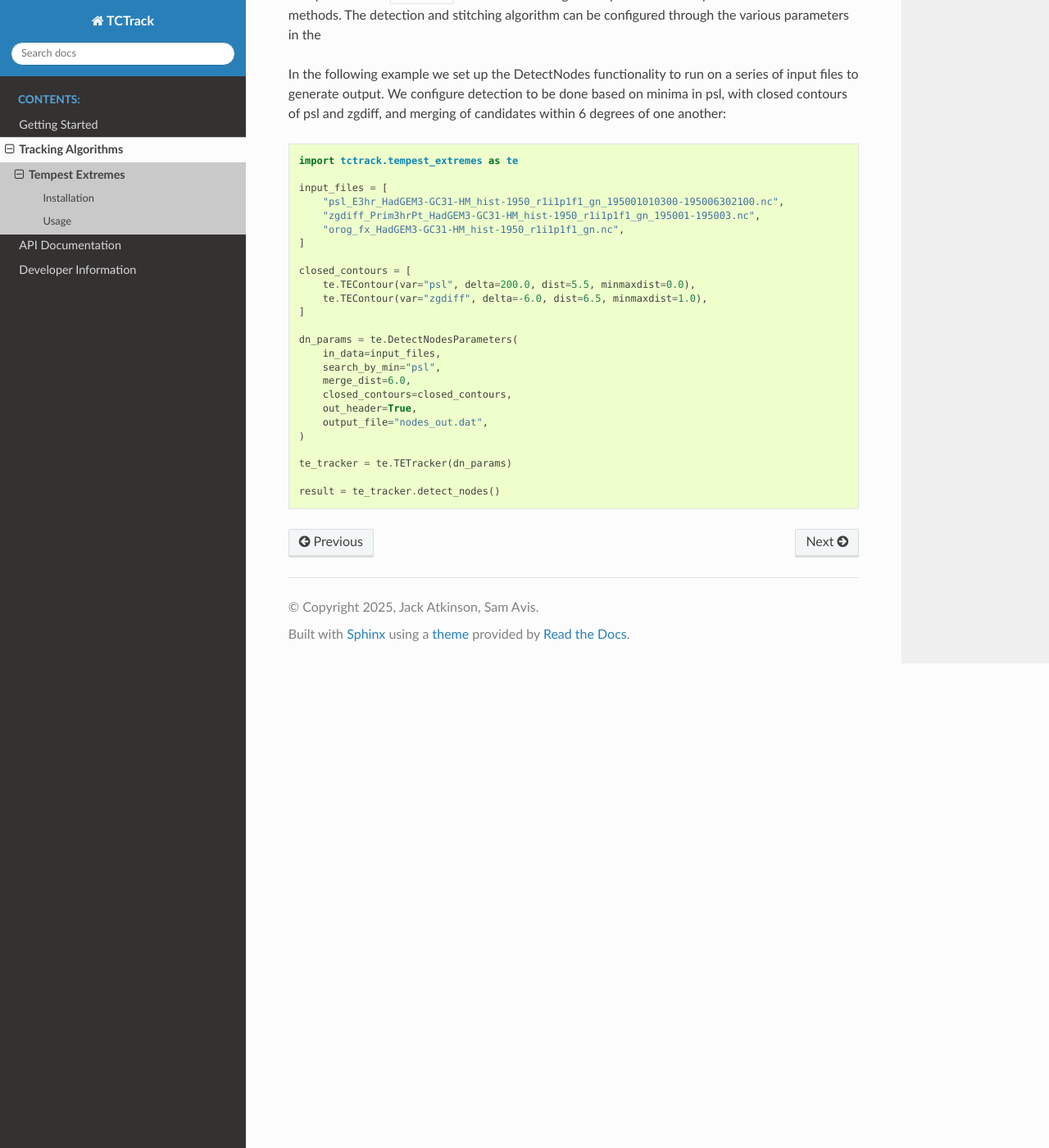
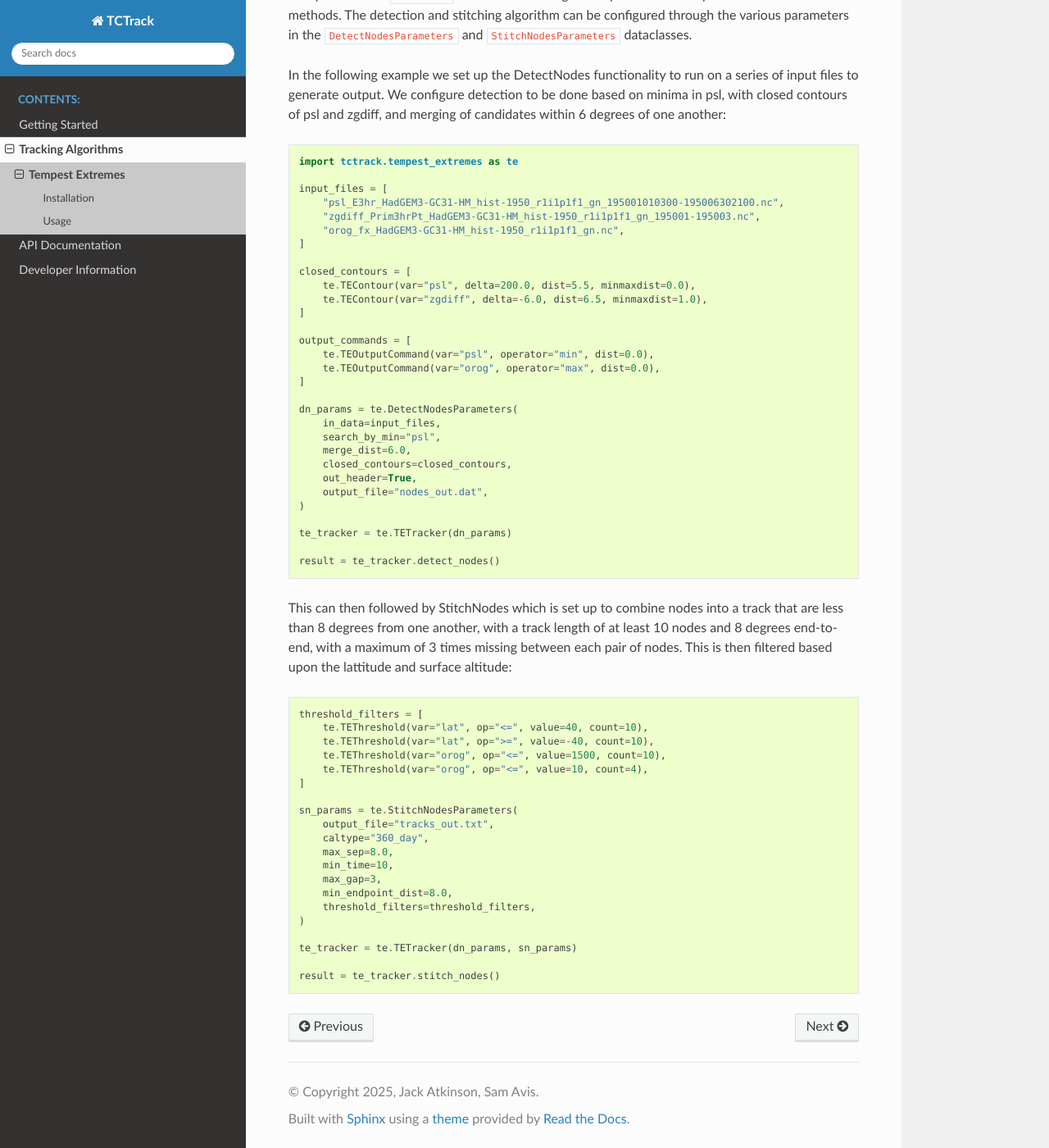
Before and after one commit to Cambridge-ICCS/TCTrack, a Sphinx documentation site: the page built from docs/tracking-algorithms/tempest_extremes.rst, in a window 1280 px wide and 1400 px high, scrolled down 1164 px. Shown: the whole window at 82% size. Built offline with Sphinx 7.4.7 and the Read the Docs theme 3.1.0, drawn with Linux system fonts in a browser that asks for light colours.

Commit message:
Add stitch_nodes to documentation

````diff
--- a/docs/developer/index.rst
+++ b/docs/developer/index.rst
@@ -49,6 +49,7 @@ When reporting a bug, please include the following:
 
       ```python
       import tctrack
+
       x = 1 + 2
       ...
       ```
--- a/docs/tracking-algorithms/tempest_extremes.rst
+++ b/docs/tracking-algorithms/tempest_extremes.rst
@@ -59,7 +59,7 @@ Usage of Tempest Extremes in TCTrack is done through the ``tempest_extremes`` mo
 This provides the ``TETracker`` class that stores algorithm parameters and provides access
 to the methods.
 The detection and stitching algorithm can be configured through the various parameters
-in the
+in the ``DetectNodesParameters`` and ``StitchNodesParameters`` dataclasses.
 
 In the following example we set up the DetectNodes functionality to run on a series of
 input files to generate output. We configure detection to be done based on minima in
@@ -81,6 +81,11 @@ of one another:
         te.TEContour(var="zgdiff", delta=-6.0, dist=6.5, minmaxdist=1.0),
     ]
 
+    output_commands = [
+        te.TEOutputCommand(var="psl", operator="min", dist=0.0),
+        te.TEOutputCommand(var="orog", operator="max", dist=0.0),
+    ]
+
     dn_params = te.DetectNodesParameters(
         in_data=input_files,
         search_by_min="psl",
@@ -93,3 +98,31 @@ of one another:
     te_tracker = te.TETracker(dn_params)
 
     result = te_tracker.detect_nodes()
+
+This can then followed by StitchNodes which is set up to combine nodes into a track that
+are less than 8 degrees from one another, with a track length of at least 10 nodes and 8
+degrees end-to-end, with a maximum of 3 times missing between each pair of nodes. This
+is then filtered based upon the lattitude and surface altitude:
+
+.. code-block:: python
+
+    threshold_filters = [
+        te.TEThreshold(var="lat", op="<=", value=40, count=10),
+        te.TEThreshold(var="lat", op=">=", value=-40, count=10),
+        te.TEThreshold(var="orog", op="<=", value=1500, count=10),
+        te.TEThreshold(var="orog", op="<=", value=10, count=4),
+    ]
+
+    sn_params = te.StitchNodesParameters(
+        output_file="tracks_out.txt",
+        caltype="360_day",
+        max_sep=8.0,
+        min_time=10,
+        max_gap=3,
+        min_endpoint_dist=8.0,
+        threshold_filters=threshold_filters,
+    )
+
+    te_tracker = te.TETracker(dn_params, sn_params)
+
+    result = te_tracker.stitch_nodes()
````
Also changed, not shown: docs/api/tempest_extremes_api.rst (+10 -0 lines).
